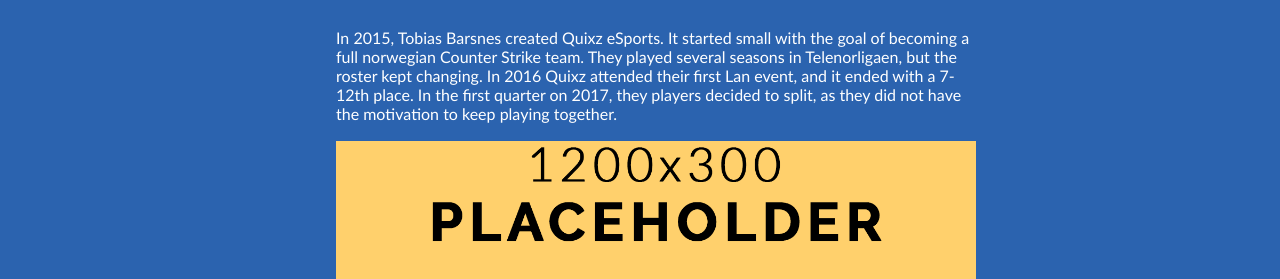
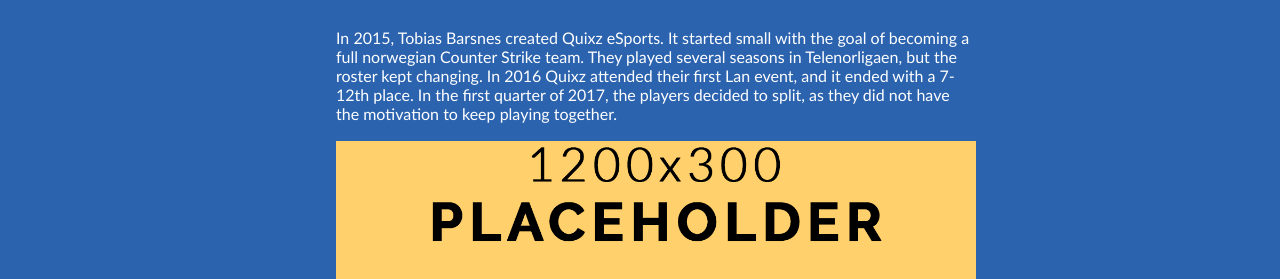
Before and after one commit to EndreKlakk/Quixz_eSports, a Jekyll site: the page built from about.md, in a window 1280 px wide. Shown: the part 202-481 px from the top of the page. Built offline with Jekyll 4.4.1, drawn with Linux system fonts in a browser that asks for light colours; a script that is not in the unit is left out.

Commit message:
Update About “about”

```diff
--- a/about.md
+++ b/about.md
@@ -3,6 +3,6 @@
 title_about: Our History
 layout: about
 ---
-In 2015, Tobias Barsnes created Quixz eSports. It started small with the goal of becoming a full norwegian Counter Strike team. They played several seasons in Telenorligaen, but the roster kept changing. In 2016 Quixz attended their first Lan event, and it ended with a 7-12th place. In the first quarter on 2017, they players decided to split, as they did not have the motivation to keep playing together.
+In 2015, Tobias Barsnes created Quixz eSports. It started small with the goal of becoming a full norwegian Counter Strike team. They played several seasons in Telenorligaen, but the roster kept changing. In 2016 Quixz attended their first Lan event, and it ended with a 7-12th place. In the first quarter of 2017, the players decided to split, as they did not have the motivation to keep playing together.
 
 ![Placeholder](/assets/image/articles/placeholder_2.png)
```
